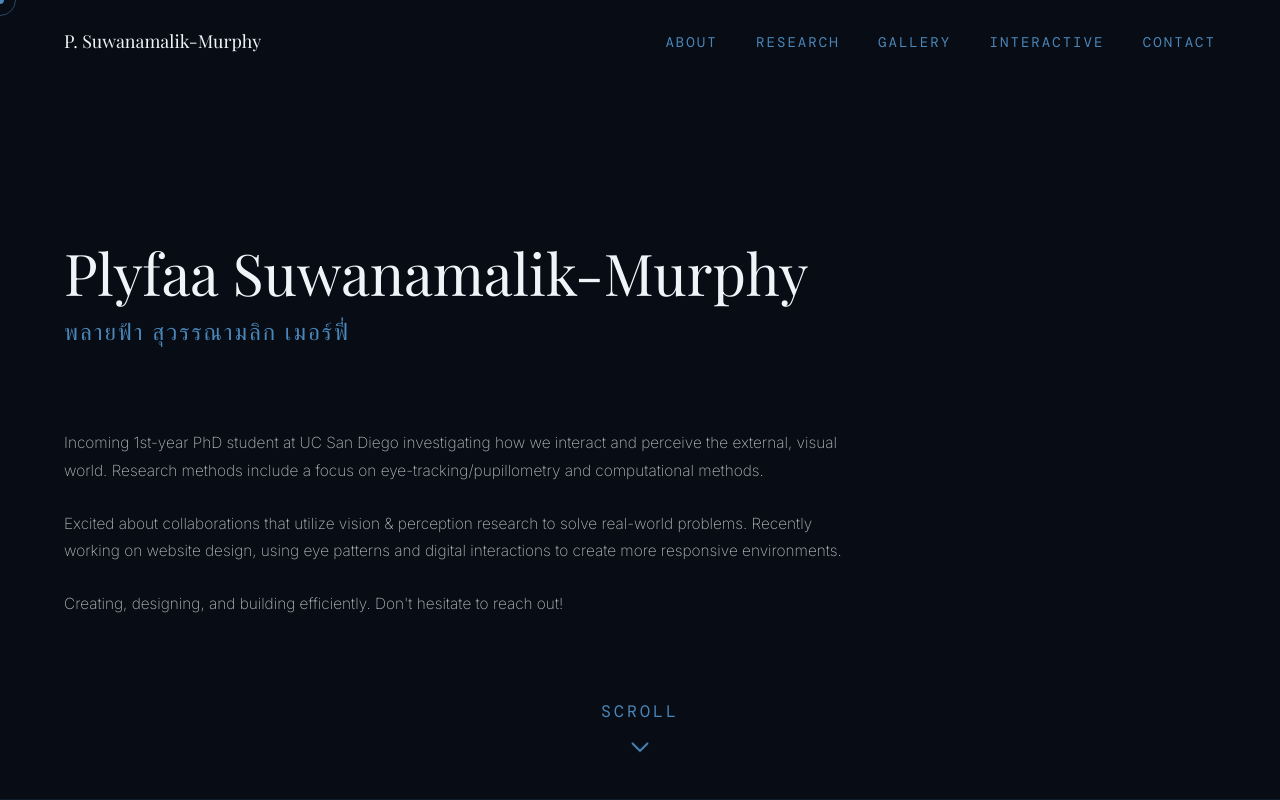
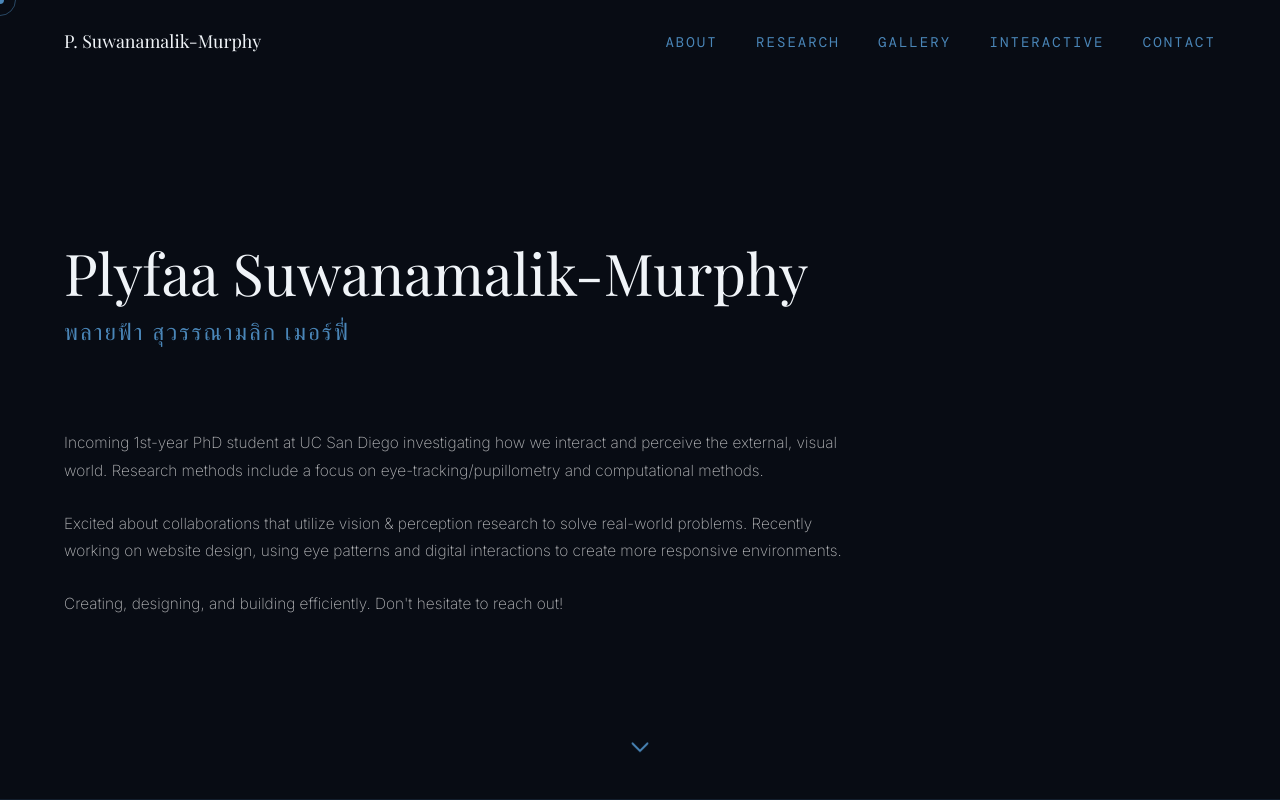
Before and after one commit to plyfaa/plyfaa.github.io, an Astro site: page / in a window 1280 px wide. Shown: the top 800 px of the page. Built offline with nearby package versions, Linux system fonts and the light colour scheme; Astro itself is replaced by a stand-in of ours; a web font is replaced by a local one.

Commit message:
removed "scroll" in hero

```diff
--- a/src/pages/index.astro
+++ b/src/pages/index.astro
@@ -51,7 +51,6 @@ import '../styles/global.css';
         Creating, designing, and building efficiently. Don't hesitate to reach out!
       </p>
       <div class="scroll-indicator" id="scroll-indicator">
-        <span class="scroll-label">Scroll</span>
         <div class="scroll-arrow">
           <svg width="30" height="30" viewBox="0 0 24 24" fill="none" stroke="currentColor" stroke-width="1.5" stroke-linecap="round" stroke-linejoin="round">
             <polyline points="6 9 12 15 18 9"></polyline>
```
